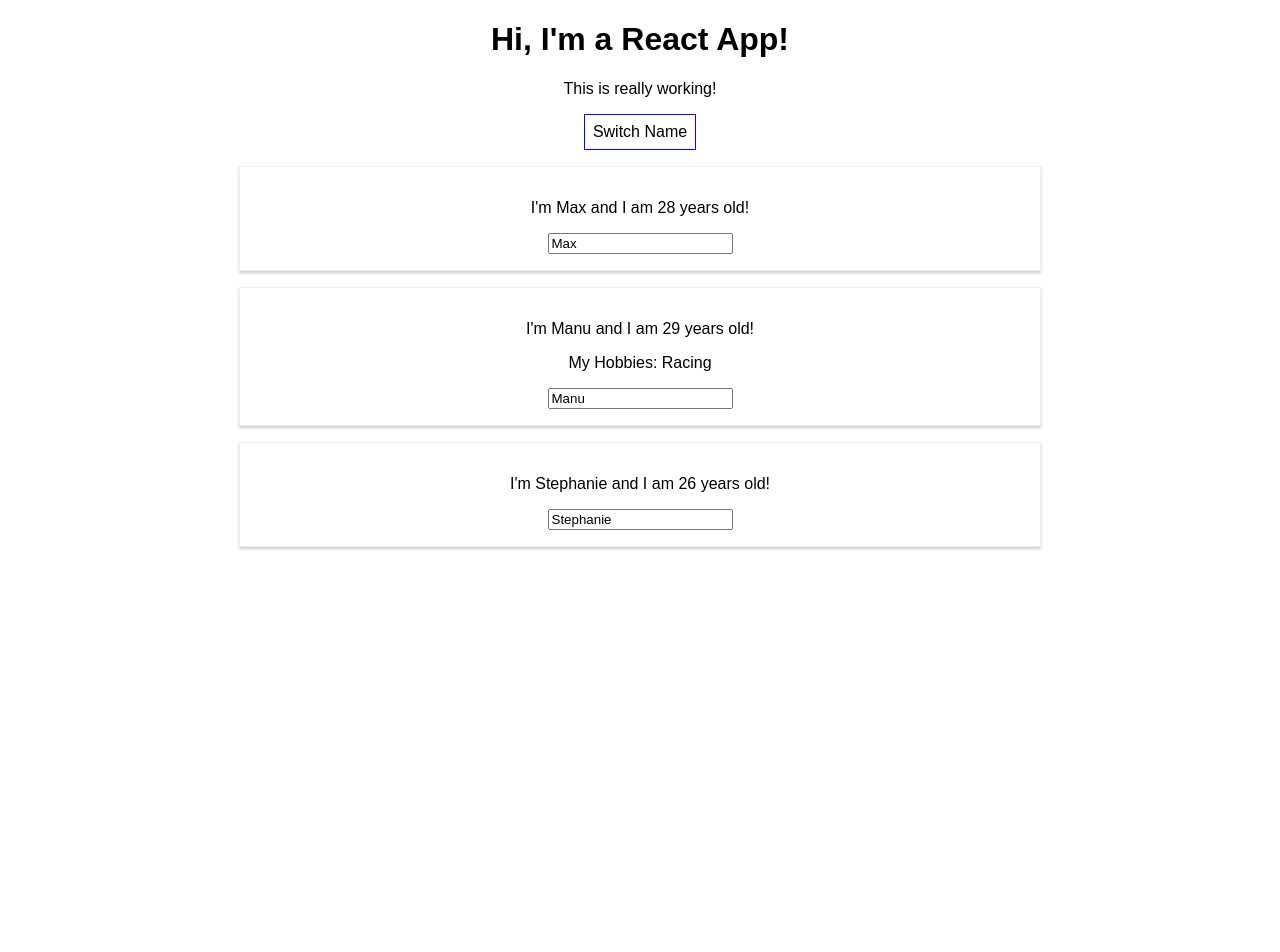
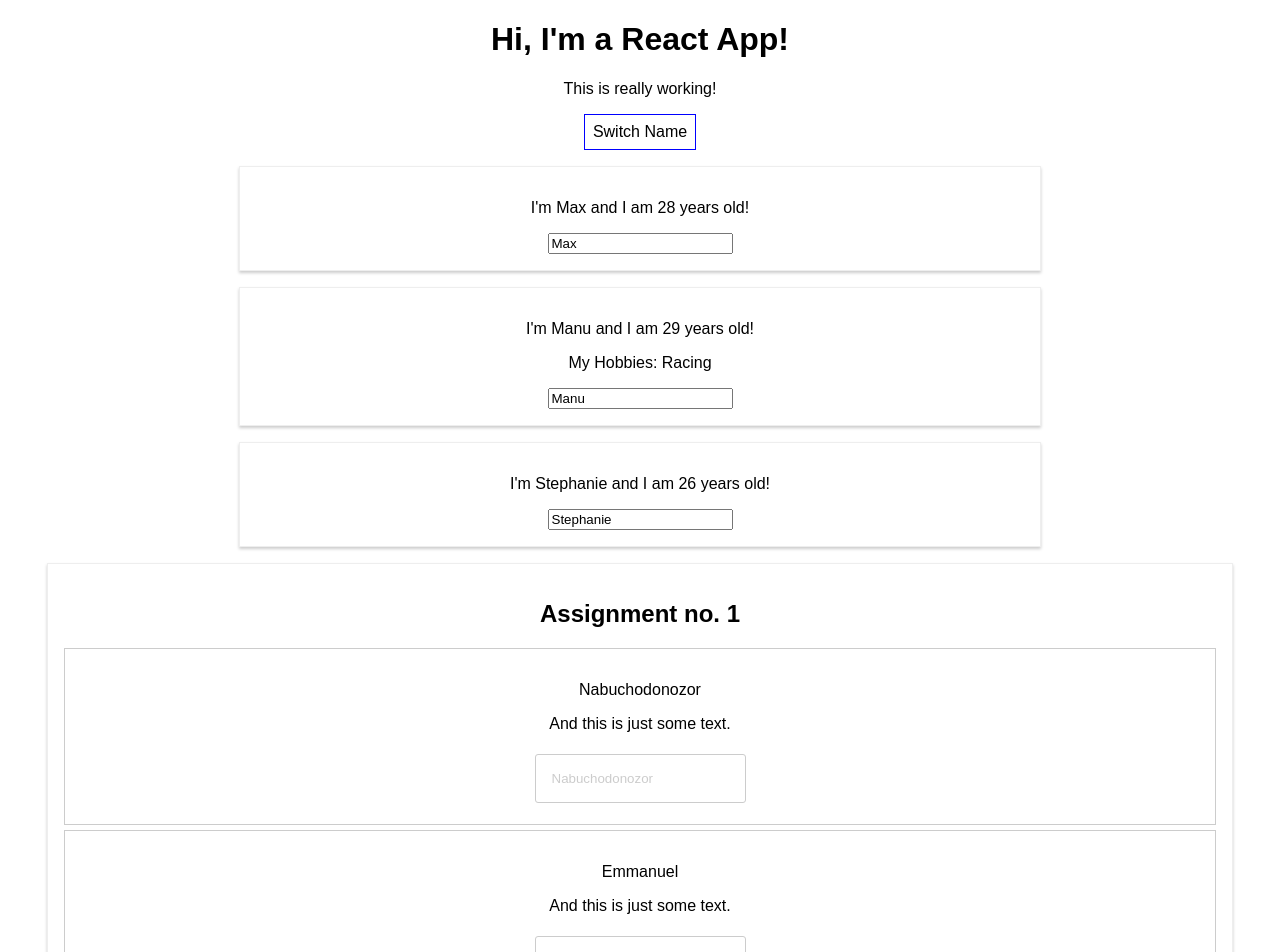
Before and after one commit to lesniakpawel/react-stage-1, a React (Create React App) app: page / in a window 1280 px wide. Shown: the top 952 px of the page. Before the commit the page ends 800 px from the top, so only its background shows below. Built offline with nearby package versions, Linux system fonts and the light colour scheme.

Commit message:
Assignment 1 - my original solution

```diff
--- a/src/App.js
+++ b/src/App.js
@@ -1,5 +1,7 @@
 import React, { Component } from 'react';
 import Person from './Person/Person';
+import Assignment from './Assignment/Assignment';
+import UserOutput from './Assignment/UserOutput/UserOutput';
 import './App.css';
 
 class App extends Component {
@@ -18,7 +20,38 @@ class App extends Component {
 				age: '26'
 			}
 		],
-		otherState: 'some other value'
+		otherState: 'some other value',
+		assignmentState: {
+			persons: [
+				{
+					name: 'Nabuchodonozor'
+				},
+				{
+					name: 'Emmanuel'
+				},
+				{
+					name: 'Solomon'
+				}
+			]
+		}
+	};
+
+	assignmentStateNameChangeHandler = (event) => {
+		this.setState({
+			assignmentState: {
+				persons: [
+					{
+						name: event.target.value
+					},
+					{
+						name: event.target.value
+					},
+					{
+						name: event.target.value
+					}
+				]
+			}
+		});
 	};
 
 	switchNameHandler = (newName) => {
@@ -99,6 +132,18 @@ class App extends Component {
 					name={this.state.persons[2].name}
 					age={this.state.persons[2].age}
 				/>
+
+				<Assignment
+					title='Assignment no. 1'
+				>
+					{this.state.assignmentState.persons.map((elt, index) =>
+						<UserOutput
+							key={index}
+							name={elt.name}
+							nameChangeHandler={this.assignmentStateNameChangeHandler}
+						/>
+					)}
+				</Assignment>
       </div>
     );
 	//   return React.createElement('div', {className: 'App'}, React.createElement('h1', null, 'Does this work now?')) ;
--- /dev/null
+++ b/src/Assignment/Assignment.css
@@ -0,0 +1,7 @@
+.assignment {
+    width: 90%;
+    padding: 16px;
+    border: 1px solid #eee;
+    box-shadow: 0 2px 3px #ccc;
+    margin: 16px auto;
+}
--- /dev/null
+++ b/src/Assignment/Assignment.js
@@ -0,0 +1,15 @@
+import React from 'react';
+import './Assignment.css'
+
+const assignment = (props) => {
+	return (
+		<div className='assignment'>
+			<h2 className='assignment-header'>{props.title}</h2>
+			<div className='assignment-content'>
+				{props.children}
+			</div>
+		</div>
+	)
+};
+
+export default assignment;
--- /dev/null
+++ b/src/Assignment/UserInput/UserInput.css
@@ -0,0 +1,7 @@
+.user-input > input {
+	border: 1px solid #ccc;
+	border-radius: 3px;
+	color: #ccc;
+	padding: 16px;
+	margin: 5px auto;
+}
--- /dev/null
+++ b/src/Assignment/UserInput/UserInput.js
@@ -0,0 +1,16 @@
+import React from 'react';
+import './UserInput.css'
+
+const userInput = (props) => {
+	return (
+		<div className='user-input'>
+			<input
+				type='text'
+				value={props.value}
+				onChange={props.onChangeHandler}
+			/>
+		</div>
+	)
+};
+
+export default userInput;
--- /dev/null
+++ b/src/Assignment/UserOutput/UserOutput.css
@@ -0,0 +1,5 @@
+.user-output {
+	border: 1px solid #ccc;
+	padding: 16px;
+	margin: 5px auto;
+}
--- /dev/null
+++ b/src/Assignment/UserOutput/UserOutput.js
@@ -0,0 +1,24 @@
+import React from 'react';
+import './UserOutput.css'
+import UserInput from '../UserInput/UserInput';
+
+const userOutput = (props) => {
+	return (
+		<div className='user-output'>
+			<p>
+				{props.name}
+			</p>
+
+			<p>
+				And this is just some text.
+			</p>
+
+			<UserInput
+				value={props.name}
+				onChangeHandler={props.nameChangeHandler}
+			/>
+		</div>
+	)
+};
+
+export default userOutput;
```
